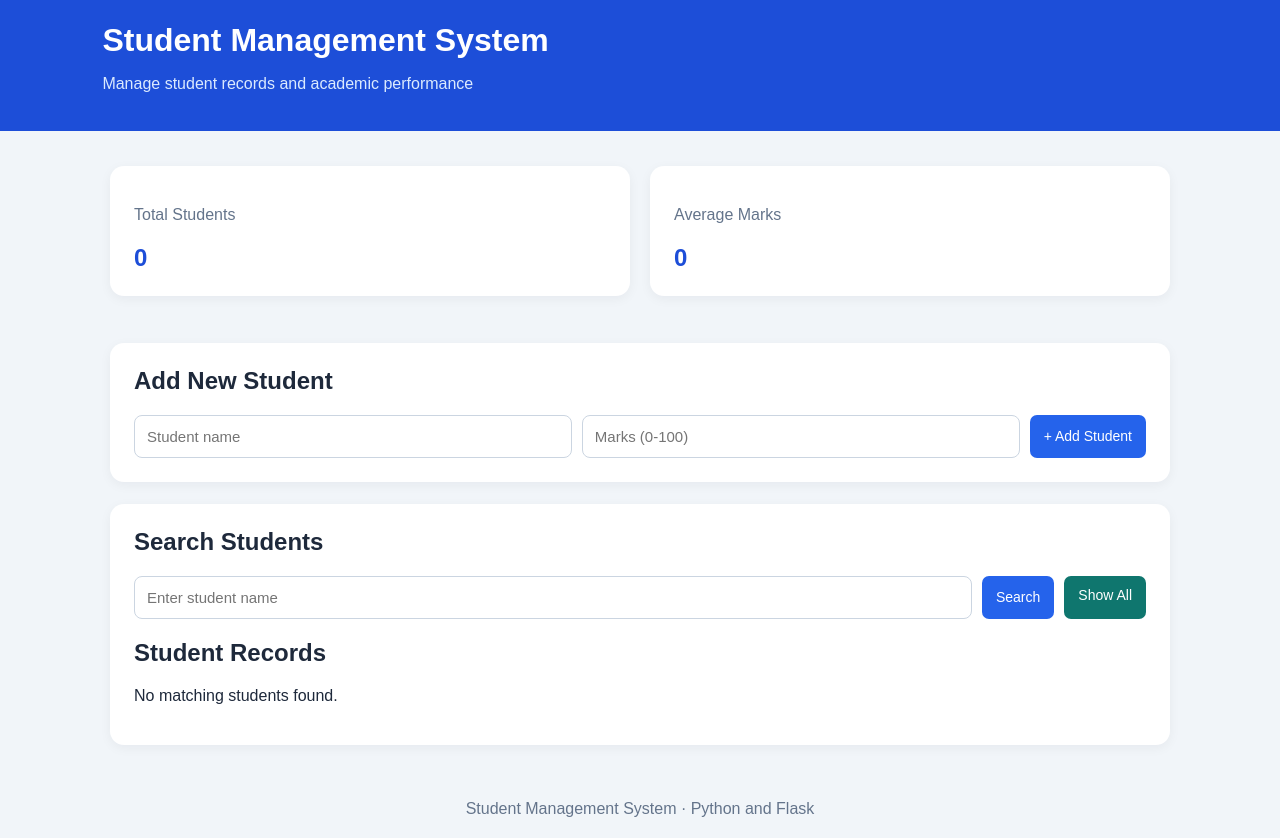
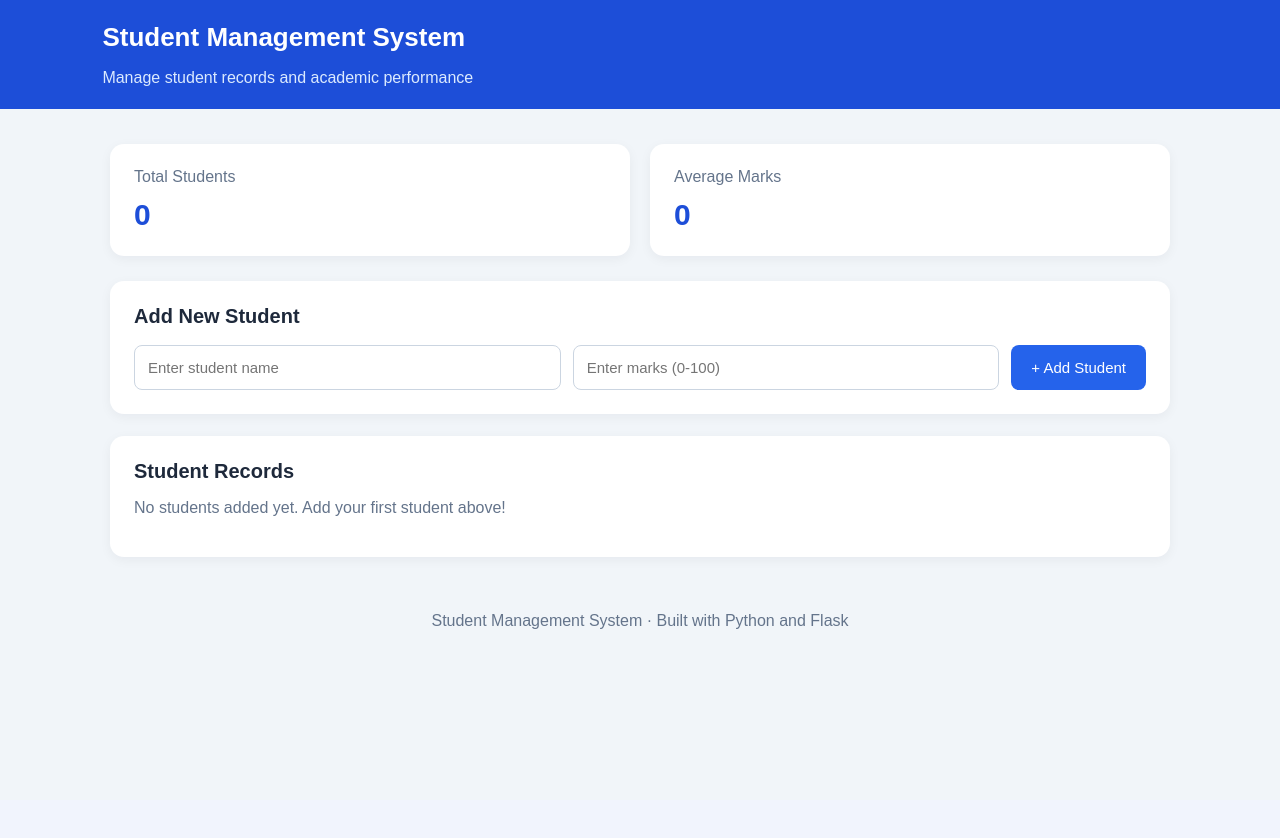
Before and after one commit to rickshan987/student-management-system, a Flask app: page / in a window 1280 px wide. After the commit the page ends 629 px from the top, so only its background shows below. Run offline with Flask 3, Linux system fonts and the light colour scheme.

Commit message:
Update Flask student management app

```diff
--- a/templates/index.html
+++ b/templates/index.html
@@ -7,7 +7,9 @@
     <title>Student Management Dashboard</title>
 
     <style>
-        * { box-sizing: border-box; }
+        * {
+            box-sizing: border-box;
+        }
 
         body {
             margin: 0;
@@ -22,8 +24,15 @@
             padding: 22px 8%;
         }
 
-        header h1 { margin: 0; }
-        header p { color: #dbeafe; }
+        header h1 {
+            margin: 0;
+            font-size: 26px;
+        }
+
+        header p {
+            margin-bottom: 0;
+            color: #dbeafe;
+        }
 
         main {
             max-width: 1100px;
@@ -33,7 +42,7 @@
 
         .cards {
             display: grid;
-            grid-template-columns: repeat(2, 1fr);
+            grid-template-columns: repeat(2, minmax(0, 1fr));
             gap: 20px;
             margin-bottom: 25px;
         }
@@ -43,47 +52,60 @@
             padding: 24px;
             border-radius: 14px;
             box-shadow: 0 3px 12px #0f172a0d;
+        }
+
+        .card p {
+            color: #64748b;
+            margin: 0 0 12px;
+        }
+
+        .card h2 {
+            margin: 0;
+            font-size: 30px;
+            color: #1d4ed8;
+        }
+
+        .panel {
             margin-bottom: 22px;
         }
 
-        .card p { color: #64748b; }
-        .card h2 { color: #1d4ed8; margin-bottom: 0; }
-
-        .panel h2 { margin-top: 0; }
+        .panel h2 {
+            margin-top: 0;
+            font-size: 20px;
+        }
 
         form {
             display: flex;
             flex-wrap: wrap;
-            gap: 10px;
+            gap: 12px;
         }
 
         input {
             flex: 1;
-            min-width: 140px;
-            padding: 12px;
+            min-width: 160px;
+            padding: 13px;
             border: 1px solid #cbd5e1;
             border-radius: 8px;
             font-size: 15px;
         }
 
-        button, .edit-link {
-            display: inline-block;
-            padding: 11px 14px;
+        button {
+            padding: 13px 20px;
             border: none;
-            border-radius: 7px;
+            border-radius: 8px;
             background: #2563eb;
             color: white;
-            text-decoration: none;
+            font-size: 15px;
             cursor: pointer;
-            font-size: 14px;
         }
 
-        .delete-button { background: #dc2626; }
-        .edit-link { background: #0f766e; }
+        button:hover {
+            background: #1e40af;
+        }
 
-        .search-form { margin-bottom: 20px; }
-
-        .table-wrapper { overflow-x: auto; }
+        .table-wrapper {
+            overflow-x: auto;
+        }
 
         table {
             width: 100%;
@@ -92,19 +114,22 @@
         }
 
         th, td {
-            padding: 13px;
+            padding: 15px;
             border-bottom: 1px solid #e2e8f0;
         }
 
-        th { background: #eff6ff; color: #1d4ed8; }
-
-        .actions {
-            display: flex;
-            gap: 8px;
-            align-items: center;
+        th {
+            background: #eff6ff;
+            color: #1d4ed8;
         }
 
-        .actions form { display: inline; }
+        tr:last-child td {
+            border-bottom: none;
+        }
+
+        .empty {
+            color: #64748b;
+        }
 
         footer {
             text-align: center;
@@ -113,9 +138,17 @@
         }
 
         @media (max-width: 600px) {
-            .cards { grid-template-columns: 1fr; }
-            header { padding: 20px; }
-            main { margin-top: 20px; }
+            .cards {
+                grid-template-columns: 1fr;
+            }
+
+            header {
+                padding: 20px;
+            }
+
+            main {
+                margin-top: 20px;
+            }
         }
     </style>
 </head>
@@ -132,6 +165,7 @@
                 <p>Total Students</p>
                 <h2>{{ students|length }}</h2>
             </div>
+
             <div class="card">
                 <p>Average Marks</p>
                 <h2>{{ average }}</h2>
@@ -140,69 +174,62 @@
 
         <section class="panel">
             <h2>Add New Student</h2>
+
             <form action="/add" method="POST">
-            <input type="text" name="name"
-                   placeholder="Student name" required>
-            <input type="number" name="marks"
-                   placeholder="Marks (0-100)"
-                   min="0" max="100" step="any" required>
+                <input
+                    type="text"
+                    name="name"
+                    placeholder="Enter student name"
+                    required
+                >
+
+                <input
+                    type="number"
+                    name="marks"
+                    placeholder="Enter marks (0-100)"
+                    min="0"
+                    max="100"
+                    step="any"
+                    required
+                >
+
                 <button type="submit">+ Add Student</button>
             </form>
         </section>
 
         <section class="panel">
-        <h2>Search Students</h2>
-        <form action="/" method="GET" class="search-form">
-            <input type="text" name="search"
-                   placeholder="Enter student name"
-                   value="{{ search }}">
-            <button type="submit">Search</button>
-            <a class="edit-link" href="/">Show All</a>
-        </form>
-
             <h2>Student Records</h2>
 
-        {% if visible_students %}
+            {% if students %}
             <div class="table-wrapper">
                 <table>
                     <thead>
                         <tr>
                             <th>#</th>
-                        <th>Name</th>
+                            <th>Student Name</th>
                             <th>Marks</th>
-                        <th>Actions</th>
                         </tr>
                     </thead>
+
                     <tbody>
-                    {% for index, student in visible_students %}
+                        {% for student in students %}
                         <tr>
                             <td>{{ loop.index }}</td>
                             <td>{{ student.name }}</td>
                             <td>{{ student.marks }}</td>
-                        <td>
-                            <div class="actions">
-                                <a class="edit-link"
-                                   href="/edit/{{ index }}">Edit</a>
-
-                                <form action="/delete/{{ index }}"
-                                      method="POST"
-                                      onsubmit="return confirm('Delete this student?');">
-                                    <button class="delete-button"
-                                            type="submit">Delete</button>
-                                </form>
-                            </div>
-                        </td>
                         </tr>
                         {% endfor %}
                     </tbody>
                 </table>
             </div>
             {% else %}
-        <p>No matching students found.</p>
+            <p class="empty">No students added yet. Add your first student above!</p>
             {% endif %}
         </section>
     </main>
 
-<footer>Student Management System · Python and Flask</footer>
+    <footer>
+        Student Management System · Built with Python and Flask
+    </footer>
 </body>
 </html>
```
Lines whose indentation alone changed are shown as unchanged.
